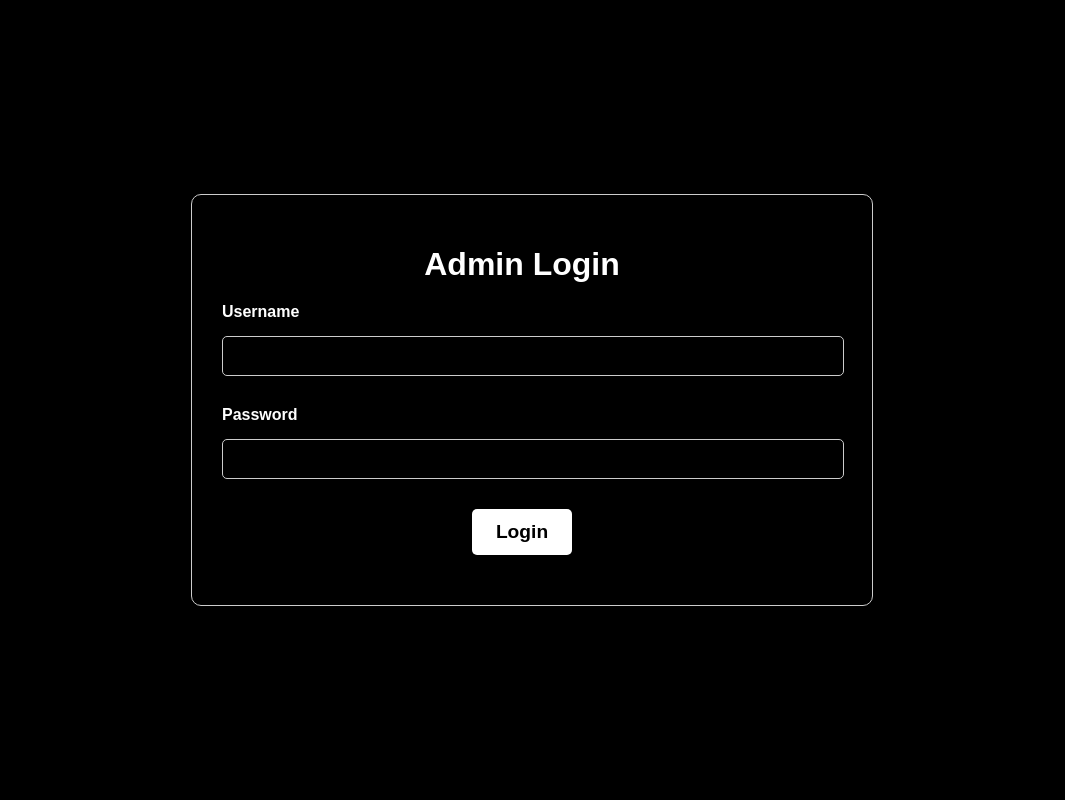
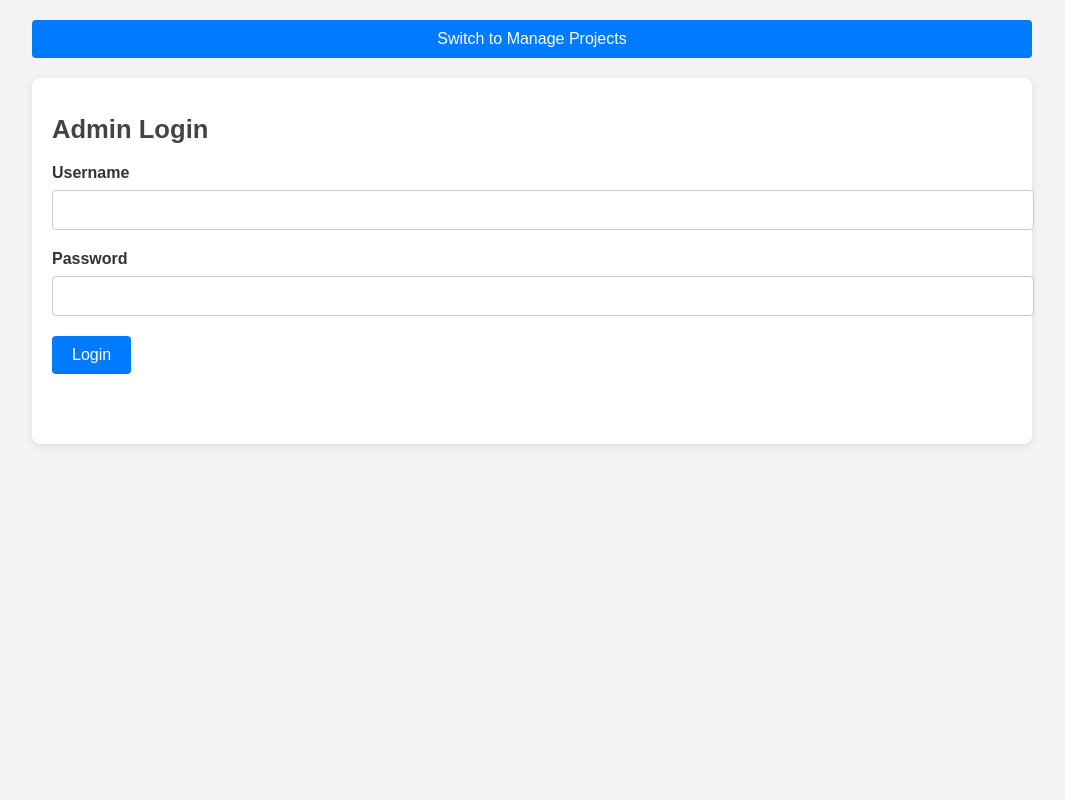
Before and after one commit to JUCILY117/project-server, a Flask app: page / in a window 1280 px wide. Shown: the whole page, without its empty margins (108-1173 px from the left). Run offline with Flask 2, Linux system fonts and the light colour scheme.

Commit message:
updated a lot of things including UI added new section to monitor added projects and update backend render UI

```diff
--- a/app/static/css/style.css
+++ b/app/static/css/style.css
@@ -1,51 +1,58 @@
 body {
-    background-color: #000;
-    color: #fff;
+  background-color: #f4f4f4;
+  color: #333;
   font-family: Arial, sans-serif;
   margin: 0;
   padding: 0;
-    display: flex;
-    justify-content: center;
-    align-items: center;
-    height: 100vh;
 }
 
-  .form-container {
-    background-color: #000;
-    padding: 30px;
-    border-radius: 10px;
-    border: 1px solid #ccc;
-    width: 100%;
-    padding-right: 50px;
-    max-width: 600px;
-    text-align: center;
+.admin-container {
+  max-width: 1000px;
+  margin: 0 auto;
+  padding: 20px;
 }
 
 h1 {
-    font-size: 2rem;
+  font-size: 1.8rem;
+  margin-bottom: 20px;
+  text-align: left;
+  color: #444;
+}
+
+#login-container,
+#project-container,
+#manage-projects-container {
+  background-color: #fff;
+  padding: 20px;
+  border-radius: 8px;
+  margin-bottom: 40px;
+  box-shadow: 0 2px 8px rgba(0, 0, 0, 0.1);
+}
+
+#login-container h1,
+#project-container h1,
+#manage-projects-container h1 {
+  font-size: 1.6rem;
+  color: #444;
+}
+
+.input-group {
   margin-bottom: 20px;
 }
 
-  .input-group {
-    margin-bottom: 30px;
-    text-align: left;
-  }
-
 .input-group label {
+  font-weight: bold;
   display: block;
-    font-weight: bold;
-    margin-bottom: 15px;
+  margin-bottom: 8px;
 }
 
 .input-group input,
 .input-group textarea {
   width: 100%;
   padding: 10px;
-    background-color: #000;
+  font-size: 1rem;
   border: 1px solid #ccc;
-    border-radius: 5px;
-    color: #fff;
-    font-size: 1rem;
+  border-radius: 4px;
 }
 
 .input-group textarea {
@@ -54,30 +61,166 @@ body {
 }
 
 button {
-    padding: 12px 24px;
-    background-color: #fff;
-    color: #000;
-    font-size: 1.2rem;
-    font-weight: 700;
+  padding: 10px 20px;
+  font-size: 1rem;
+  background-color: #007bff;
+  color: #fff;
   border: none;
-    border-radius: 5px;
+  border-radius: 4px;
   cursor: pointer;
   transition: background-color 0.3s ease;
 }
 
 button:hover {
-    background-color: rgb(187, 187, 187)
+  background-color: #0056b3;
 }
 
-  #response {
+.toggle-btn {
+  display: block;
+  width: 100%;
+  padding: 10px 20px;
+  margin-bottom: 20px;
+  background-color: #007bff;
+  color: #fff;
+  font-size: 1rem;
+  text-align: center;
+  border: none;
+  border-radius: 4px;
+  cursor: pointer;
+  transition: background-color 0.3s ease;
+}
+
+.toggle-btn:hover {
+  background-color: #0056b3;
+}
+
+.project-list {
+  display: flex;
+  flex-wrap: wrap;
+  gap: 20px;
+  justify-content: space-evenly;
+}
+
+.project-item {
+  background-color: #f9f9f9;
+  border-radius: 8px;
+  box-shadow: 0 2px 8px rgba(0, 0, 0, 0.1);
+  width: calc(50% - 20px);
+  display: flex;
+  flex-direction: column;
+  padding: 20px;
+  box-sizing: border-box;
+  height: 100%;
+  transition: transform 0.2s ease-in-out;
+}
+
+.project-item:hover {
+  transform: scale(1.05);
+}
+
+.project-item h3 {
+  font-size: 1.5rem;
+  font-weight: bold;
+  margin-bottom: 10px;
+  text-align: center;
+}
+
+.project-item p {
+  font-size: 1rem;
+  color: #555;
+  margin-bottom: 15px;
+  text-align: justify;
+  flex-grow: 1;
+}
+
+.project-item .project-image {
+  max-width: 100%;
+  height: 200px;
+  object-fit: cover;
+  margin-bottom: 15px;
+  border-radius: 4px;
+}
+
+.project-item a {
+  color: #1e90ff;
+  text-decoration: none;
+  font-weight: bold;
+  display: block;
+  margin-top: 5px;
+}
+
+.project-item a:hover {
+  text-decoration: underline;
+}
+
+.project-item button {
+  background-color: #ff4d4d;
+  color: #fff;
+  border: none;
+  padding: 8px 16px;
+  font-size: 0.9rem;
+  cursor: pointer;
+  border-radius: 4px;
+  margin-top: 10px;
+  transition: background-color 0.3s ease;
+}
+
+.project-item button:hover {
+  background-color: #ff3333;
+}
+
+@media (max-width: 768px) {
+  .project-item {
+    width: calc(50% - 20px);
+  }
+}
+
+@media (max-width: 480px) {
+  .project-item {
+    width: 100%;
+  }
+}
+
+#login-response, #project-response, #manage-response {
   margin-top: 20px;
   font-size: 1rem;
+  text-align: center;
+  padding: 15px;
+  border-radius: 5px;
+  margin-top: 20px;
 }
 
-  #response.success {
-    color: #38a169;
+#login-response.success, #project-response.success, #manage-response.success {
+  background-color: #38a169;
+  color: white;
 }
 
-  #response.error {
-    color: #e53e3e;
+#login-response.error, #project-response.error, #manage-response.error {
+  background-color: #e53e3e;
+  color: white;
 }
+
+@media (max-width: 1024px) {
+  body {
+    padding: 20px;
+  }
+
+  .admin-container {
+    max-width: 100%;
+    margin: 0;
+    padding: 10px;
+  }
+
+  .input-group {
+    margin-bottom: 15px;
+  }
+
+  button {
+    padding: 10px 15px;
+  }
+
+
+  #project-list {
+    padding: 0;
+  }
+}
--- a/app/static/js/script.js
+++ b/app/static/js/script.js
@@ -1,4 +1,37 @@
-// Login Form Submission
+function decodeToken(token) {
+  try {
+    const payload = JSON.parse(atob(token.split('.')[1]));
+    return payload;
+  } catch (error) {
+    console.error("Failed to decode token:", error);
+    return null;
+  }
+}
+
+function isTokenExpired(token) {
+  const decoded = decodeToken(token);
+  if (!decoded || !decoded.exp) return true;
+
+  const currentTime = Math.floor(Date.now() / 1000);
+  return currentTime > decoded.exp;
+}
+
+function logout() {
+  localStorage.removeItem('authToken');
+  alert('Your session has expired. Please log in again.');
+  window.location.reload();
+}
+
+document.addEventListener('DOMContentLoaded', () => {
+  const token = localStorage.getItem('authToken');
+  if (!token || isTokenExpired(token)) {
+    logout();
+  } else {
+    document.getElementById('login-container').style.display = 'none';
+    document.getElementById('project-container').style.display = 'block';
+  }
+});
+
 document.getElementById('login-form').addEventListener('submit', async function (event) {
   event.preventDefault();
 
@@ -18,21 +51,28 @@ document.getElementById('login-form').addEventListener('submit', async function
     });
 
     const result = await response.json();
-      const responseElement = document.getElementById('response');
+    const responseElement = document.getElementById('login-response');
 
-      if (result.message) {
+    if (result.token) {
       localStorage.setItem('authToken', result.token);
+
+      responseElement.textContent = 'Login successful!';
+      responseElement.classList.add('success');
+      responseElement.classList.remove('error');
+
       document.getElementById('login-container').style.display = 'none';
       document.getElementById('project-container').style.display = 'block';
     } else {
       responseElement.textContent = result.error || 'Login failed.';
       responseElement.classList.add('error');
+      responseElement.classList.remove('success');
     }
   } catch (error) {
     console.error(error);
-      const responseElement = document.getElementById('response');
+    const responseElement = document.getElementById('login-response');
     responseElement.textContent = 'An error occurred. Please try again.';
     responseElement.classList.add('error');
+    responseElement.classList.remove('success');
   }
 });
 
@@ -50,9 +90,8 @@ document.getElementById('login-form').addEventListener('submit', async function
 
   try {
     const token = localStorage.getItem('authToken');
-      if (!token) {
-        alert('You are not authenticated. Please log in again.');
-        window.location.reload();
+    if (!token || isTokenExpired(token)) {
+      logout();
       return;
     }
 
@@ -65,7 +104,7 @@ document.getElementById('login-form').addEventListener('submit', async function
     });
 
     const result = await response.json();
-      const responseElement = document.getElementById('response');
+    const responseElement = document.getElementById('project-response');
 
     if (result.message) {
       responseElement.textContent = result.message;
@@ -78,20 +117,137 @@ document.getElementById('login-form').addEventListener('submit', async function
     }
   } catch (error) {
     console.error(error);
-      const responseElement = document.getElementById('response');
+    const responseElement = document.getElementById('project-response');
     responseElement.textContent = 'An error occurred. Please try again.';
     responseElement.classList.add('error');
     responseElement.classList.remove('success');
   }
 });
 
-  document.addEventListener('DOMContentLoaded', () => {
-    const token = localStorage.getItem('authToken');
-    if (token) {
-      document.getElementById('login-container').style.display = 'none';
-      document.getElementById('project-container').style.display = 'block';
+document.getElementById('toggle-section').addEventListener('click', function () {
+  const addProjectContainer = document.getElementById('project-container');
+  const manageProjectsContainer = document.getElementById('manage-projects-container');
+  const toggleButton = document.getElementById('toggle-section');
+
+  if (addProjectContainer.style.display === 'none') {
+    addProjectContainer.style.display = 'block';
+    manageProjectsContainer.style.display = 'none';
+    toggleButton.textContent = 'Switch to Manage Projects';
   } else {
-      document.getElementById('login-container').style.display = 'block';
-      document.getElementById('project-container').style.display = 'none';
+    addProjectContainer.style.display = 'none';
+    manageProjectsContainer.style.display = 'block';
+    toggleButton.textContent = 'Switch to Add New Project';
+    loadProjects();
   }
 });
+
+async function loadProjects() {
+  const token = localStorage.getItem('authToken');
+  if (!token || isTokenExpired(token)) {
+    logout();
+    return;
+  }
+
+  try {
+    const baseURL = window.location.origin;
+    const response = await fetch(`${baseURL}/projects`, {
+      method: 'GET',
+      headers: {
+        Authorization: token,
+      },
+    });
+    const result = await response.json();
+
+    const projectList = document.getElementById('project-list');
+    projectList.innerHTML = '';
+
+    if (result.projects) {
+      result.projects.forEach((project) => {
+        const projectElement = document.createElement('div');
+        projectElement.classList.add('project-item');
+        projectElement.innerHTML = `
+          <h3>${project.title}</h3>
+          <p>${project.description}</p>
+          <img src="${project.image_url}" alt="${project.title}" class="project-image">
+          <a href="${project.github_url}" target="_blank">GitHub</a> |
+          <a href="${project.website_url}" target="_blank">Website</a>
+          <button onclick="editProject('${project._id}')">Edit</button>
+          <button onclick="deleteProject('${project._id}')">Delete</button>
+        `;
+        projectList.appendChild(projectElement);
+      });
+    }
+  } catch (error) {
+    console.error('Failed to load projects:', error);
+  }
+}
+
+async function editProject(projectId) {
+  const newTitle = prompt('Enter new title:');
+  const newDescription = prompt('Enter new description:');
+  const newGithubUrl = prompt('Enter new GitHub URL:');
+  const newWebsiteUrl = prompt('Enter new Website URL:');
+  const newImage = document.getElementById('screenshot').files[0];
+  const token = localStorage.getItem('authToken');
+
+  if (!newTitle && !newDescription && !newGithubUrl && !newWebsiteUrl && !newImage) {
+    return alert('No changes detected.');
+  }
+
+  const formData = new FormData();
+
+  if (newTitle) formData.append('title', newTitle);
+  if (newDescription) formData.append('description', newDescription);
+  if (newGithubUrl) formData.append('github_url', newGithubUrl);
+  if (newWebsiteUrl) formData.append('website_url', newWebsiteUrl);
+  if (newImage) {
+    formData.append('image', newImage);
+  }
+
+  try {
+    const baseURL = window.location.origin;
+    const response = await fetch(`${baseURL}/update-project/${projectId}`, {
+      method: 'PUT',
+      headers: {
+        'Authorization': token,
+      },
+      body: formData,
+    });
+
+    const result = await response.json();
+    if (result.message) {
+      alert(result.message);
+      loadProjects();
+    } else {
+      alert(result.error || 'Failed to update project.');
+    }
+  } catch (error) {
+    console.error('Failed to edit project:', error);
+  }
+}
+
+async function deleteProject(projectId) {
+  const token = localStorage.getItem('authToken');
+
+  if (!confirm('Are you sure you want to delete this project?')) return;
+
+  try {
+    const baseURL = window.location.origin;
+    const response = await fetch(`${baseURL}/delete-project/${projectId}`, {
+      method: 'DELETE',
+      headers: {
+        Authorization: token,
+      },
+    });
+
+    const result = await response.json();
+    if (result.message) {
+      alert(result.message);
+      loadProjects();
+    } else {
+      alert(result.error || 'Failed to delete project.');
+    }
+  } catch (error) {
+    console.error('Failed to delete project:', error);
+  }
+}
--- a/app/templates/index.html
+++ b/app/templates/index.html
@@ -3,12 +3,15 @@
 <head>
   <meta charset="UTF-8">
   <meta name="viewport" content="width=device-width, initial-scale=1.0">
-  <title>Aayumats - Add Project</title>
+  <title>Admin Panel - Aayumats</title>
   <link rel="icon" href="https://i.ibb.co/tLHRSGF/artworks-rbt-CJUZGY6hg-F0ao-a-WH2-JQ-t500x500-modified.png" type="image/x-icon">
   <link rel="stylesheet" href="{{ url_for('static', filename='css/style.css') }}">
 </head>
 <body>
-  <div class="form-container">
+  <div class="admin-container">
+
+    <button id="toggle-section" class="toggle-btn" onclick="toggleSection()">Switch to Manage Projects</button>
+
     <div id="login-container">
       <h1>Admin Login</h1>
       <form id="login-form">
@@ -22,6 +25,7 @@
         </div>
         <button type="submit">Login</button>
       </form>
+      <div id="login-response"></div>
     </div>
 
     <div id="project-container" style="display: none;">
@@ -49,10 +53,15 @@
         </div>
         <button type="submit">Add Project</button>
       </form>
+      <div id="project-response"></div>
     </div>
 
-    <div id="response"></div>
-  </div>
+      <div id="manage-projects-container" style="display: none;">
+        <h1>Manage Projects</h1>
+        <div id="project-list" class="project-list">
+        </div>
+        <div id="manage-response"></div>
+      </div>
 
   <script src="{{ url_for('static', filename='js/script.js') }}"></script>
 </body>
```
Also changed, not shown: app/routes.py (+63 -4 lines), 1 other file. Lines whose indentation alone changed are shown as unchanged.
